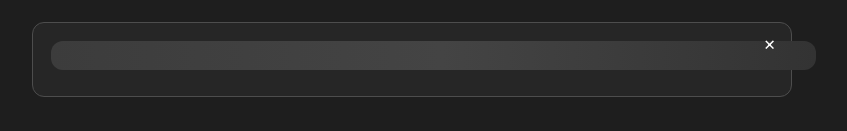
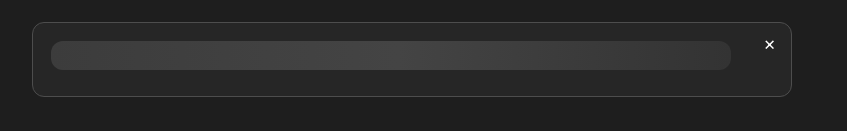
Before and after one commit to perfavore8/equipment-test, a Vue app: page / in a window 1280 px wide. Shown: the part 602-733 px from the top of the page, without its empty margins (228-1075 px from the left). Built offline with nearby package versions, Linux system fonts and the light colour scheme.

Commit message:
some refactoring

```diff
--- a/src/components/FooterComp.vue
+++ b/src/components/FooterComp.vue
@@ -1,7 +1,7 @@
 <template>
   <footer>
     <label class="text"
-      >texttexttexttexttexttexttexttexttexttexttexttexttexttexttexttexttexttext</label
+      >texttexttexttexttexttexttexttexttexttexttexttexttexttexttexttext</label
     >
     <button class="cross"><span>+</span></button>
   </footer>
```
